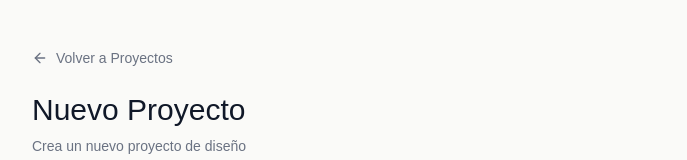
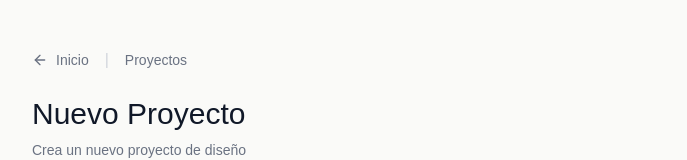
Before and after one commit to innovationwizard/latina, a Next.js app: page /projects/new in a window 1280 px wide. Shown: the top 160 px of the page, without its empty margins (296-983 px from the left). Built offline with nearby package versions, Linux system fonts and the light colour scheme.

Commit message:
Add navigation links to home page in all project pages

```diff
--- a/app/projects/[id]/page.tsx
+++ b/app/projects/[id]/page.tsx
@@ -120,13 +120,22 @@
       <div className="max-w-7xl mx-auto px-6 py-12">
         {/* Header */}
         <div className="mb-8">
-          <Link
-            href="/projects"
-            className="inline-flex items-center gap-2 text-sm text-gray-500 hover:text-gray-700 mb-6 transition-colors"
-          >
-            <ArrowLeft className="w-4 h-4" />
-            Volver a Proyectos
-          </Link>
+          <div className="flex items-center gap-4 mb-6">
+            <Link
+              href="/"
+              className="inline-flex items-center gap-2 text-sm text-gray-500 hover:text-gray-700 transition-colors"
+            >
+              <ArrowLeft className="w-4 h-4" />
+              Inicio
+            </Link>
+            <span className="text-gray-300">|</span>
+            <Link
+              href="/projects"
+              className="inline-flex items-center gap-2 text-sm text-gray-500 hover:text-gray-700 transition-colors"
+            >
+              Proyectos
+            </Link>
+          </div>
           <div className="flex items-start justify-between">
             <div>
               <h1 className="text-3xl font-light text-gray-900 mb-2">{project.project_name}</h1>
--- a/app/projects/new/page.tsx
+++ b/app/projects/new/page.tsx
@@ -50,13 +50,22 @@
     <div className="min-h-screen bg-[#FAFAF8]">
       <div className="max-w-2xl mx-auto px-6 py-12">
         <div className="mb-8">
-          <Link
-            href="/projects"
-            className="inline-flex items-center gap-2 text-sm text-gray-500 hover:text-gray-700 mb-6 transition-colors"
-          >
-            <ArrowLeft className="w-4 h-4" />
-            Volver a Proyectos
-          </Link>
+          <div className="flex items-center gap-4 mb-6">
+            <Link
+              href="/"
+              className="inline-flex items-center gap-2 text-sm text-gray-500 hover:text-gray-700 transition-colors"
+            >
+              <ArrowLeft className="w-4 h-4" />
+              Inicio
+            </Link>
+            <span className="text-gray-300">|</span>
+            <Link
+              href="/projects"
+              className="inline-flex items-center gap-2 text-sm text-gray-500 hover:text-gray-700 transition-colors"
+            >
+              Proyectos
+            </Link>
+          </div>
           <h1 className="text-3xl font-light text-gray-900 mb-2">Nuevo Proyecto</h1>
           <p className="text-sm text-gray-500">Crea un nuevo proyecto de diseño</p>
         </div>
--- a/app/projects/page.tsx
+++ b/app/projects/page.tsx
@@ -2,7 +2,7 @@
 
 import { useState, useEffect } from 'react';
 import Link from 'next/link';
-import { Plus, ArrowRight, Filter } from 'lucide-react';
+import { Plus, ArrowRight, Filter, ArrowLeft } from 'lucide-react';
 
 type Project = {
   id: string;
@@ -88,6 +88,17 @@
   return (
     <div className="min-h-screen bg-[#FAFAF8]">
       <div className="max-w-7xl mx-auto px-6 py-12">
+        {/* Navigation */}
+        <div className="mb-6">
+          <Link
+            href="/"
+            className="inline-flex items-center gap-2 text-sm text-gray-500 hover:text-gray-700 transition-colors"
+          >
+            <ArrowLeft className="w-4 h-4" />
+            Inicio
+          </Link>
+        </div>
+
         {/* Header */}
         <div className="mb-8 flex items-center justify-between">
           <div>
```
